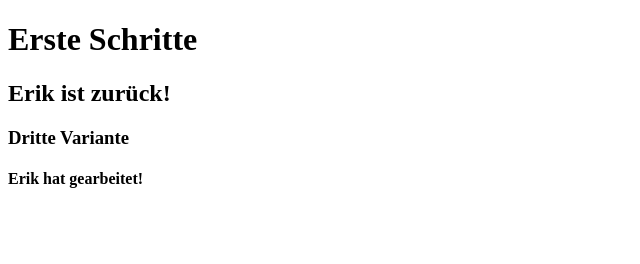
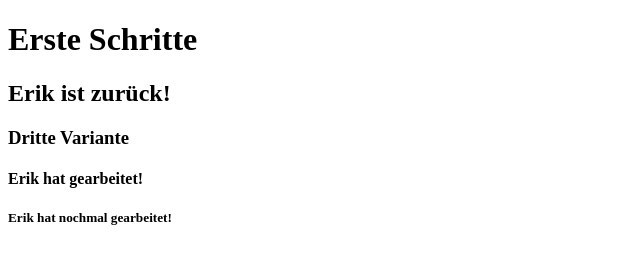
Before and after one commit to Bechl1902/gr1, a plain HTML site: page index.html in a window 1280 px wide. Shown: the whole page, without its empty margins (0-640 px from the left). Drawn offline with Linux system fonts and the light colour scheme.

Commit message:
2. Änderung

```diff
--- a/index.html
+++ b/index.html
@@ -11,5 +11,6 @@
     <h2>Erik ist zurück!</h2>
     <h3>Dritte Variante</h3>
     <h4>Erik hat gearbeitet!</h4>
+    <h5>Erik hat nochmal gearbeitet!</h5>
 </body>
 </html>
```
